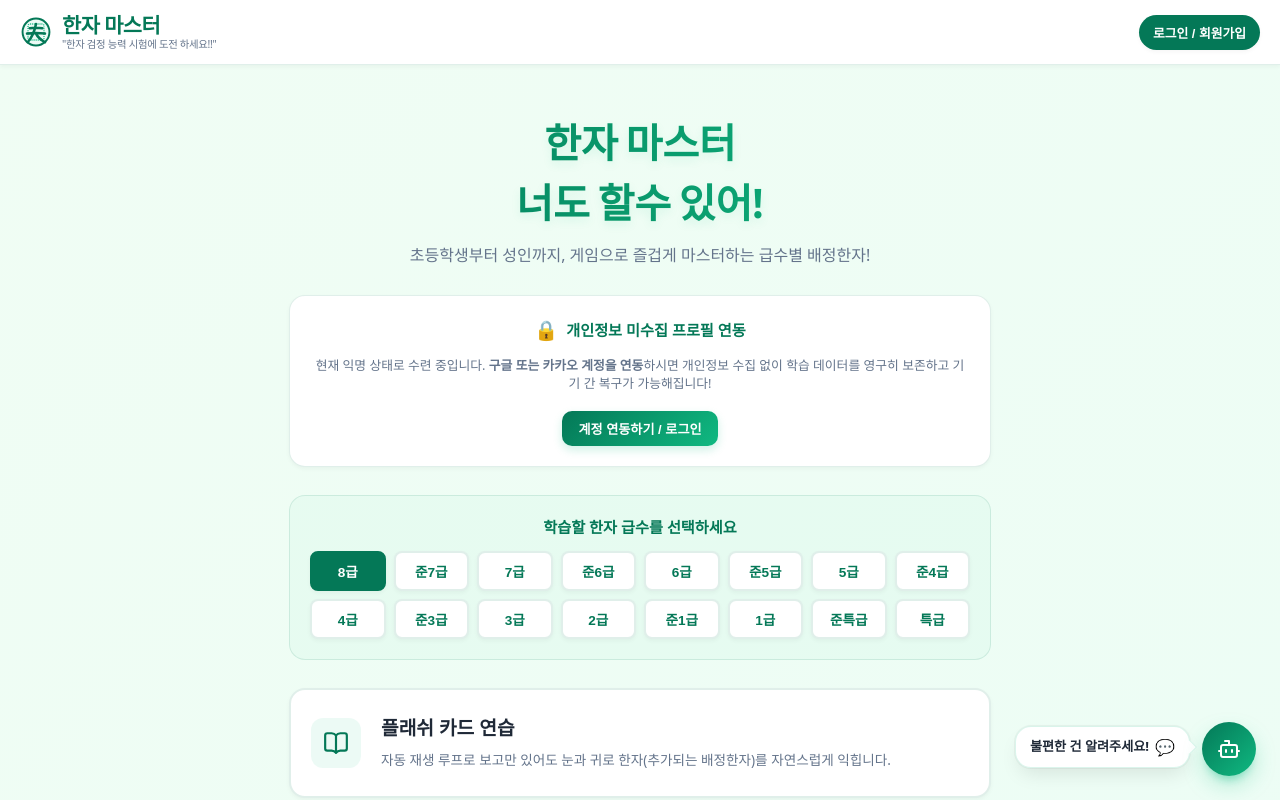
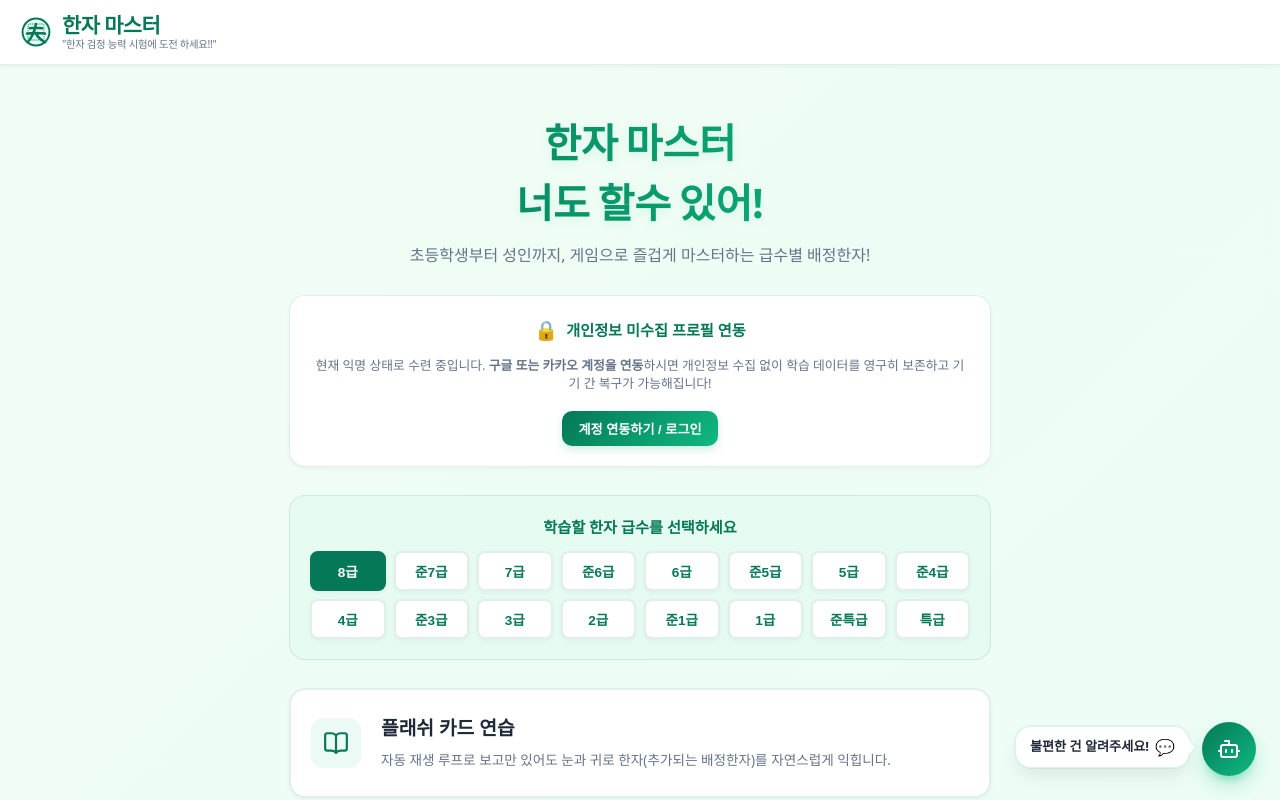
Before and after one commit to x110505x-del/hj, a React (Vite) app: page / in a window 1280 px wide. Shown: the top 800 px of the page. Built offline with nearby package versions, Linux system fonts and the light colour scheme; a web font is replaced by a local one.

Commit message:
feat: remove duplicate header login button and add fun Korean adjective+noun nickname generator

```diff
--- a/src/App.jsx
+++ b/src/App.jsx
@@ -125,7 +125,7 @@ export default function App() {
           alignItems: 'center',
           gap: '12px'
         }}>
-          {profile && profile.isLoggedIn ? (
+          {profile && profile.isLoggedIn && (
             <div style={{ display: 'flex', alignItems: 'center', gap: '8px' }}>
               <div style={{
                 display: 'flex',
@@ -176,26 +176,6 @@ export default function App() {
                 로그아웃
               </button>
             </div>
-          ) : (
-            <button
-              onClick={() => setIsLoginOpen(true)}
-              style={{
-                background: 'var(--color-primary)',
-                border: 'none',
-                color: 'white',
-                cursor: 'pointer',
-                display: 'flex',
-                alignItems: 'center',
-                gap: '4px',
-                fontSize: '0.8rem',
-                fontWeight: 'bold',
-                padding: '8px 14px',
-                borderRadius: '20px',
-                boxShadow: 'var(--shadow-sm)'
-              }}
-            >
-              로그인 / 회원가입
-            </button>
           )}
         </div>
       </header>
--- a/src/components/LoginModal.jsx
+++ b/src/components/LoginModal.jsx
@@ -103,7 +103,19 @@ export default function LoginModal({ profile, onUpdateProfile, onClose }) {
     setTimeout(() => {
       const randomId = Math.floor(1000 + Math.random() * 9000);
       const providerName = provider === 'google' ? '구글' : '카카오';
-      const nickname = `${providerName} 수련생 #${randomId}`;
+
+      // Fun Korean nickname generator
+      const adjectives = [
+        '피곤한', '해피한', '도전하는', '똑똑한', '귀여운', '열정적인', '도도한', '배고픈',
+        '신비로운', '용맹한', '지혜로운', '씩씩한', '졸린', '노래하는', '바쁜', '상큼한'
+      ];
+      const nouns = [
+        '아이돌', '뽀로로', '선비', '학자', '훈장님', '댕댕이', '냥이', '호랑이',
+        '토끼', '세종대왕', '이순신', '람쥐', '팬더', '루피', '펭수', '어피치'
+      ];
+      const randomAdj = adjectives[Math.floor(Math.random() * adjectives.length)];
+      const randomNoun = nouns[Math.floor(Math.random() * nouns.length)];
+      const nickname = `${randomAdj} ${randomNoun}`;
 
       const updated = {
         ...profile,
@@ -115,7 +127,7 @@ export default function LoginModal({ profile, onUpdateProfile, onClose }) {
       };
 
       setSuccessMsg(`${providerName} 계정 연동 성공! 개인정보 미수집 프로필로 로그인되었습니다.`);
-      triggerTtsFeedback(`${providerName} 계정이 연동되었습니다. 반갑네 수련생!`);
+      triggerTtsFeedback(`${nickname}님, 계정이 연동되었습니다. 반갑네 수련생!`);
       onUpdateProfile(updated);
       setIsSubmitting(false);
 
```
